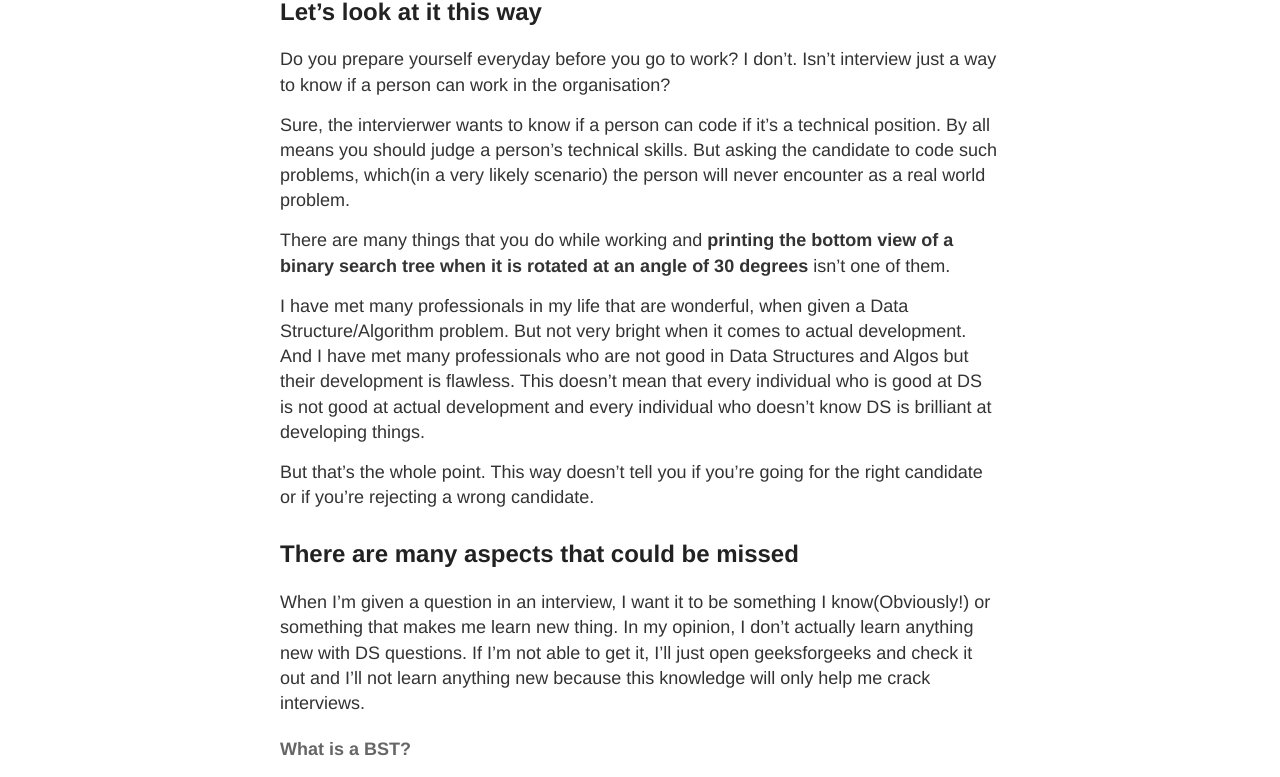
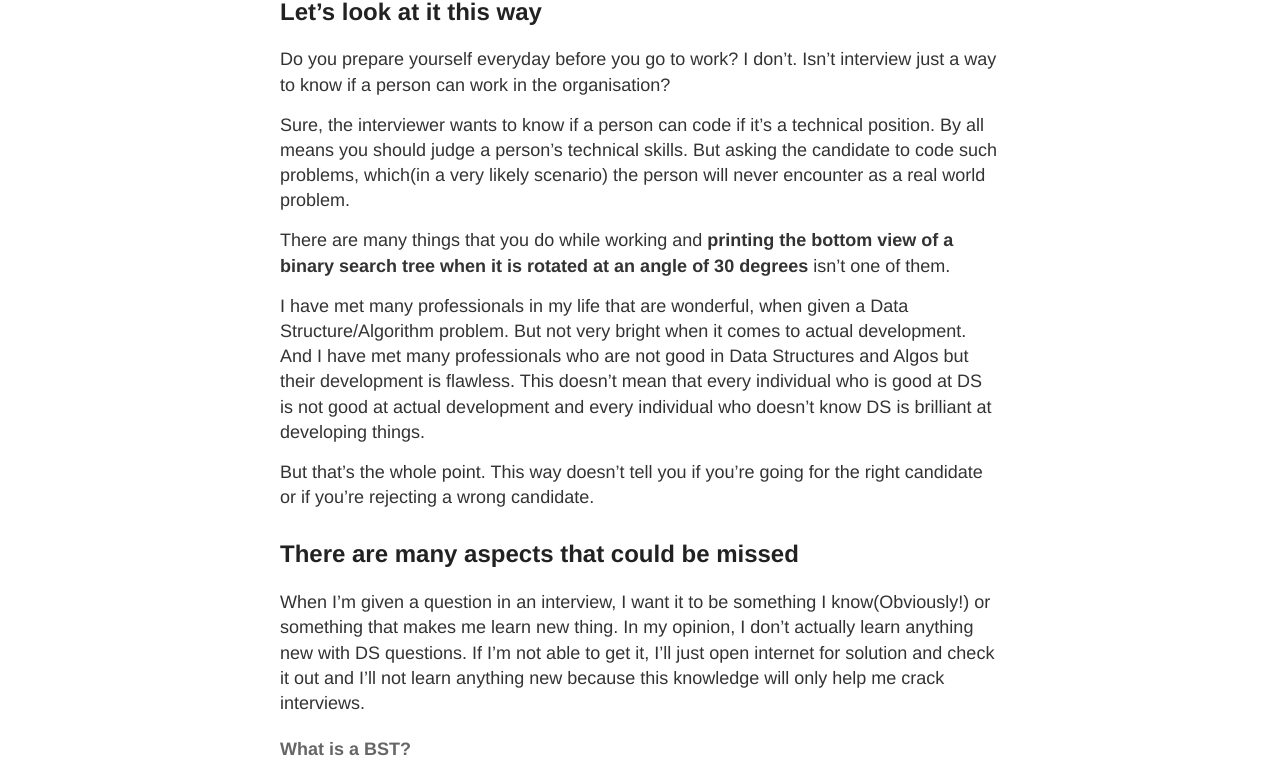
Before and after one commit to dev-prakhar/prakhar.github.io, a Jekyll site: the page built from _posts/2019-11-12-why-should-i-be-preparing-for-interviews.md, in a window 1280 px wide. Shown: the part 350-1127 px from the top of the page. Built offline with Jekyll 4.4.1, drawn with Linux system fonts in a browser that asks for light colours.

Commit message:
Fixed some typos

```diff
--- a/_posts/2019-11-12-why-should-i-be-preparing-for-interviews.md
+++ b/_posts/2019-11-12-why-should-i-be-preparing-for-interviews.md
@@ -13,7 +13,7 @@ But *should I really be preparing for an interview?*
 Do you prepare yourself everyday before you go to work? I don't.
 Isn't interview just a way to know if a person can work in the organisation?
 
-Sure, the intervierwer wants to know if a person can code if it's a technical position. By all means you should judge a person's technical skills. But asking the candidate to code such problems, which(in a very likely scenario) the person will never encounter as a real world problem.
+Sure, the interviewer wants to know if a person can code if it's a technical position. By all means you should judge a person's technical skills. But asking the candidate to code such problems, which(in a very likely scenario) the person will never encounter as a real world problem.
 
 There are many things that you do while working and **printing the bottom view of a binary search tree when it is rotated at an angle of 30 degrees** isn't one of them.
 
@@ -23,7 +23,7 @@ But that's the whole point. This way doesn't tell you if you're going for the ri
 
 ## There are many aspects that could be missed
 
-When I'm given a question in an interview, I want it to be something I know(Obviously!) or something that makes me learn new thing. In my opinion, I don't actually learn anything new with DS questions. If I'm not able to get it, I'll just open geeksforgeeks and check it out and I'll not learn anything new because this knowledge will only help me crack interviews.
+When I'm given a question in an interview, I want it to be something I know(Obviously!) or something that makes me learn new thing. In my opinion, I don't actually learn anything new with DS questions. If I'm not able to get it, I'll just open internet for solution and check it out and I'll not learn anything new because this knowledge will only help me crack interviews.
 
 #### What is a BST?
 - **Very Important** for any technical individual to know.
```
